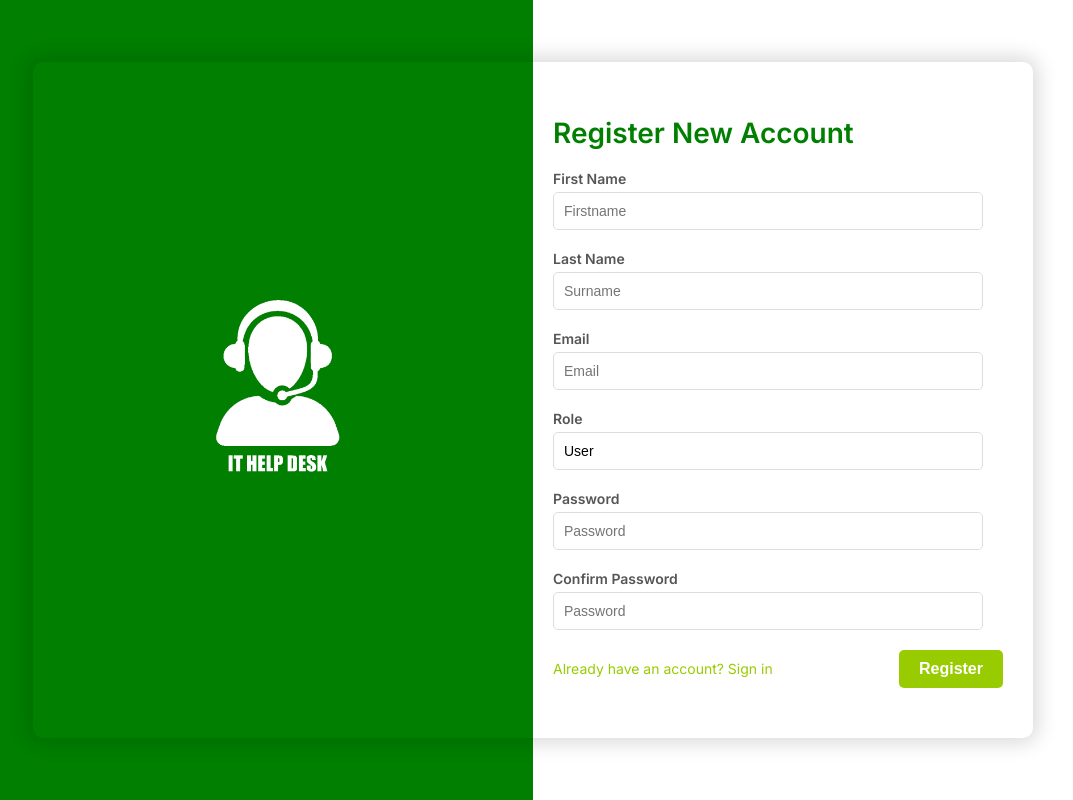
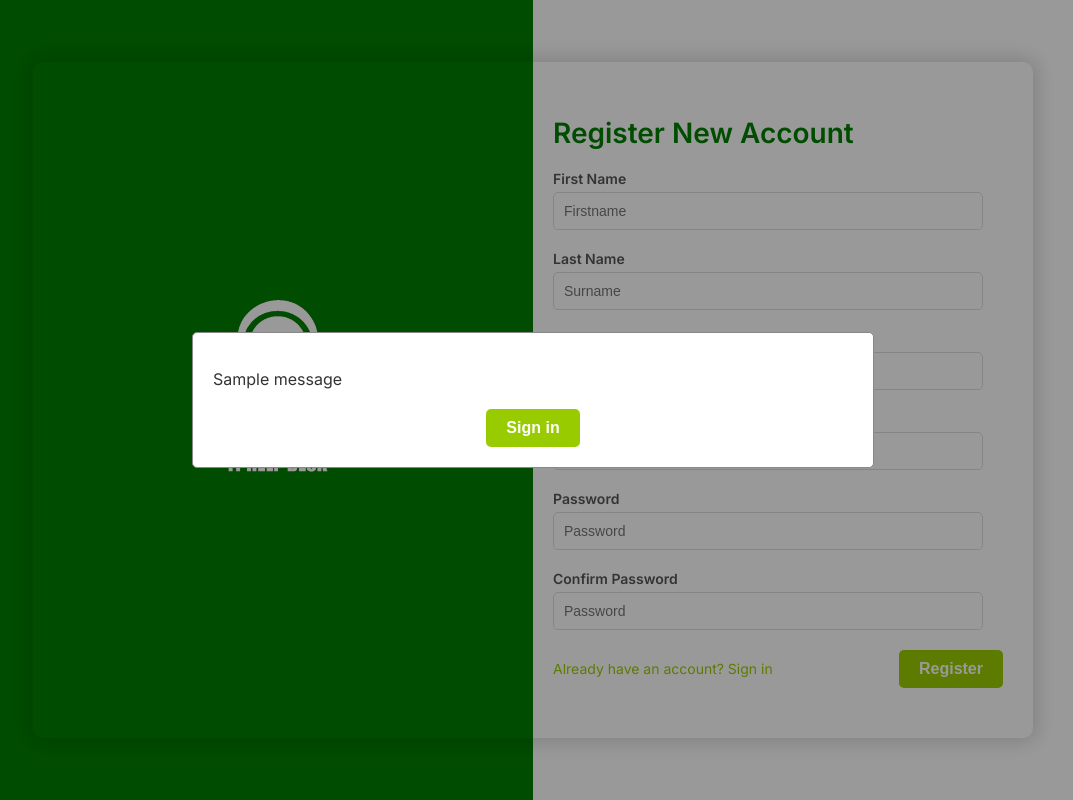
Before and after one commit to maryam-awan-04/it-helpdesk-ticket-system, a Flask app: page /auth/register in a window 1280 px wide. Shown: the whole page, without its empty margins (107-1180 px from the left). Run offline with Flask 3, Linux system fonts and the light colour scheme; one stand-in notice (Sample message) is shown.

Commit message:
Registration functionality and validation

```diff
--- a/app/enums.py
+++ b/app/enums.py
@@ -1,9 +1,4 @@
 from enum import Enum
-
-
-class Role(Enum):
-    ADMIN = "Admin"
-    USER = "User"
 
 
 class Status(Enum):
--- a/app/forms.py
+++ b/app/forms.py
@@ -1,29 +1,67 @@
+"""
+Forms for the Flask application
+e.g. login, registration
+"""
+
 from flask_wtf import FlaskForm
 from wtforms import PasswordField, SelectField, StringField, SubmitField
-from wtforms.validators import DataRequired, Email, EqualTo
+from wtforms.validators import DataRequired, Email, EqualTo, Length, Regexp
+
+MESSAGES = [
+    "First name must contain only letters.",
+    "Last name must contain only letters.",
+    "Password must be at least 8 characters long.",
+    "Passwords must match.",
+]
 
 
 class LoginForm(FlaskForm):
+    """
+    Form for user login
+    """
+
     email = StringField("Email", validators=[DataRequired(), Email()])
     password = PasswordField("Password", validators=[DataRequired()])
     submit = SubmitField("Sign in")
 
 
 class RegistrationForm(FlaskForm):
-    firstname = StringField("First Name", validators=[DataRequired()])
-    surname = StringField("Last Name", validators=[DataRequired()])
+    """
+    Form for user registration
+    """
+
+    firstname = StringField(
+        "First Name",
+        validators=[
+            DataRequired(),
+            Regexp(r"^[A-Za-z]+$", message=MESSAGES[0]),
+        ],
+    )
+    surname = StringField(
+        "Last Name",
+        validators=[
+            DataRequired(),
+            Regexp(r"^[A-Za-z]+$", message=MESSAGES[1]),
+        ],
+    )
     email = StringField("Email", validators=[DataRequired(), Email()])
     role = SelectField(
         "Role",
-        choices=[("user", "User"), ("admin", "Admin")],
+        choices=[("User", "User"), ("Admin", "Admin")],
         validators=[DataRequired()],
     )
-    password = PasswordField("Password", validators=[DataRequired()])
+    password = PasswordField(
+        "Password",
+        validators=[
+            DataRequired(),
+            Length(min=8, message=MESSAGES[2]),
+        ],
+    )
     confirm_password = PasswordField(
         "Confirm Password",
         validators=[
             DataRequired(),
-            EqualTo("password", message="Passwords must match"),
+            EqualTo("password", message=MESSAGES[3]),
         ],
     )
     submit = SubmitField("Register")
--- a/app/routes/admin.py
+++ b/app/routes/admin.py
@@ -1,3 +1,7 @@
+"""
+Admin routes for the application
+"""
+
 from flask import Blueprint
 
 bp = Blueprint("admin", __name__, url_prefix="/admin")
--- a/app/routes/auth.py
+++ b/app/routes/auth.py
@@ -1,3 +1,8 @@
+"""
+Authentication routes for the application
+e.g. login, registration, logout
+"""
+
 from flask import Blueprint, flash, redirect, render_template, url_for
 
 from app.forms import LoginForm, RegistrationForm
@@ -17,9 +22,33 @@ def login():
 
 @bp.route("/register", methods=["GET", "POST"])
 def register():
+    from app import bcrypt, db
+    from app.models import User
+
     form = RegistrationForm()
+
     if form.validate_on_submit():
-        # Registration logic
-        flash("Registration successful", "success")
-        return redirect(url_for("auth.login"))
+        # Check if email is already registered
+        existing_user = User.query.filter_by(email=form.email.data).first()
+        if existing_user:
+            flash("Email already registered. Please sign in.", "error")
+            return redirect(url_for("auth.register"))
+
+        # Create new user with hashed password
+        input_password = form.password.data
+        hashed = bcrypt.generate_password_hash(input_password).decode("utf-8")
+        new_user = User(
+            firstname=form.firstname.data,
+            surname=form.surname.data,
+            email=form.email.data,
+            password=hashed,
+            role=form.role.data,
+        )
+
+        # Save new user to database
+        db.session.add(new_user)
+        db.session.commit()
+
+        flash("Registration successful! Please sign in.", "success")
+
     return render_template("auth/register.html", form=form)
--- a/app/routes/user.py
+++ b/app/routes/user.py
@@ -1,3 +1,7 @@
+"""
+User routes for the application
+"""
+
 from flask import Blueprint
 
 bp = Blueprint("user", __name__, url_prefix="/user")
--- a/app/static/auth.css
+++ b/app/static/auth.css
@@ -144,3 +144,47 @@ select#role.form-control:focus {
 .sign-in-button:hover {
     background-color: #007F00;
 }
+
+.custom-alert {
+    display: none;
+    position: fixed;
+    z-index: 1;
+    left: 0;
+    top: 0;
+    width: 100%;
+    height: 100%;
+    overflow: auto;
+    background-color: rgba(0,0,0,0.4);
+    justify-content: center;
+    align-items: center;
+}
+
+.alert-content {
+    background-color: #ffffff;
+    margin: 15% auto;
+    padding: 20px;
+    border: 1px solid #888;
+    width: 50%;
+    border-radius: 5px;
+    position: relative;
+}
+
+#alertMessage {
+    margin-bottom: 20px;
+    color: #333;
+}
+
+#alertOkayButton {
+    display: block;
+    margin: 10px auto 0;
+}
+
+.error-messages {
+    color: red;
+    font-size: 12px;
+    margin-top: 5px;
+}
+
+.error-messages li {
+    margin-bottom: 5px;
+}
--- a/app/templates/auth/register.html
+++ b/app/templates/auth/register.html
@@ -51,5 +93,41 @@
             </div>
         </div>
     </div>
+
+    <div id="customAlert" class="custom-alert">
+        <div class="alert-content">
+            <p id="alertMessage"></p>
+            <button id="alertOkayButton" class="sign-in-button">Sign in</button>
+        </div>
+    </div>
+
+    <!-- Enable custom alerts -->
+    <script>
+        document.addEventListener("DOMContentLoaded", function() {
+            const flashes = {{ get_flashed_messages(with_categories=True) | tojson }};
+            const customAlert = document.getElementById("customAlert");
+            const alertMessage = document.getElementById("alertMessage");
+            const okayButton = document.getElementById("alertOkayButton");
+
+            function showAlert(message) {
+                alertMessage.textContent = message;
+                customAlert.style.display = "flex";
+            }
+
+            function hideAlertAndRedirect() {
+                customAlert.style.display = "none";
+                window.location.href = "{{ url_for('auth.login') }}";
+            }
+
+            if (flashes.length > 0) {
+                flashes.forEach(function(flash) {
+                    showAlert(flash[1]);
+                });
+            }
+
+            okayButton.addEventListener("click", hideAlertAndRedirect);
+        });
+    </script>
+
 </body>
 </html>
--- a/pyproject.toml
+++ b/pyproject.toml
@@ -12,6 +12,7 @@ flask-sqlalchemy = "^3.1.1"
 flask-wtf = "^1.2.2"
 python-dotenv = "^1.1.0"
 email-validator = "^2.2.0"
+flask-bcrypt = "^1.0.1"
 
 
 [tool.poetry.group.dev.dependencies]
```
Also changed, not shown: other parts of app/templates/auth/register.html (+43 -1 lines), app/__init__.py (+16 -2 lines), app/models.py (+6 -2 lines), 1 other file.
